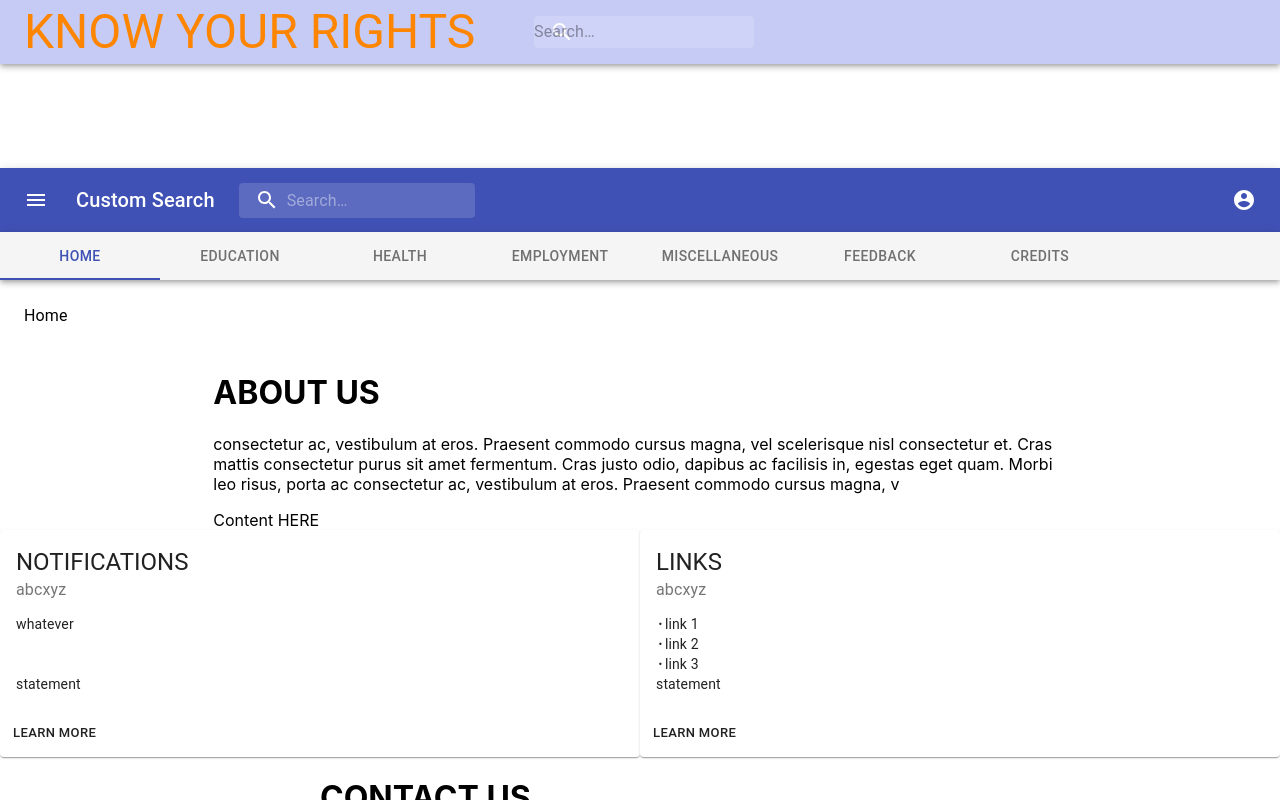
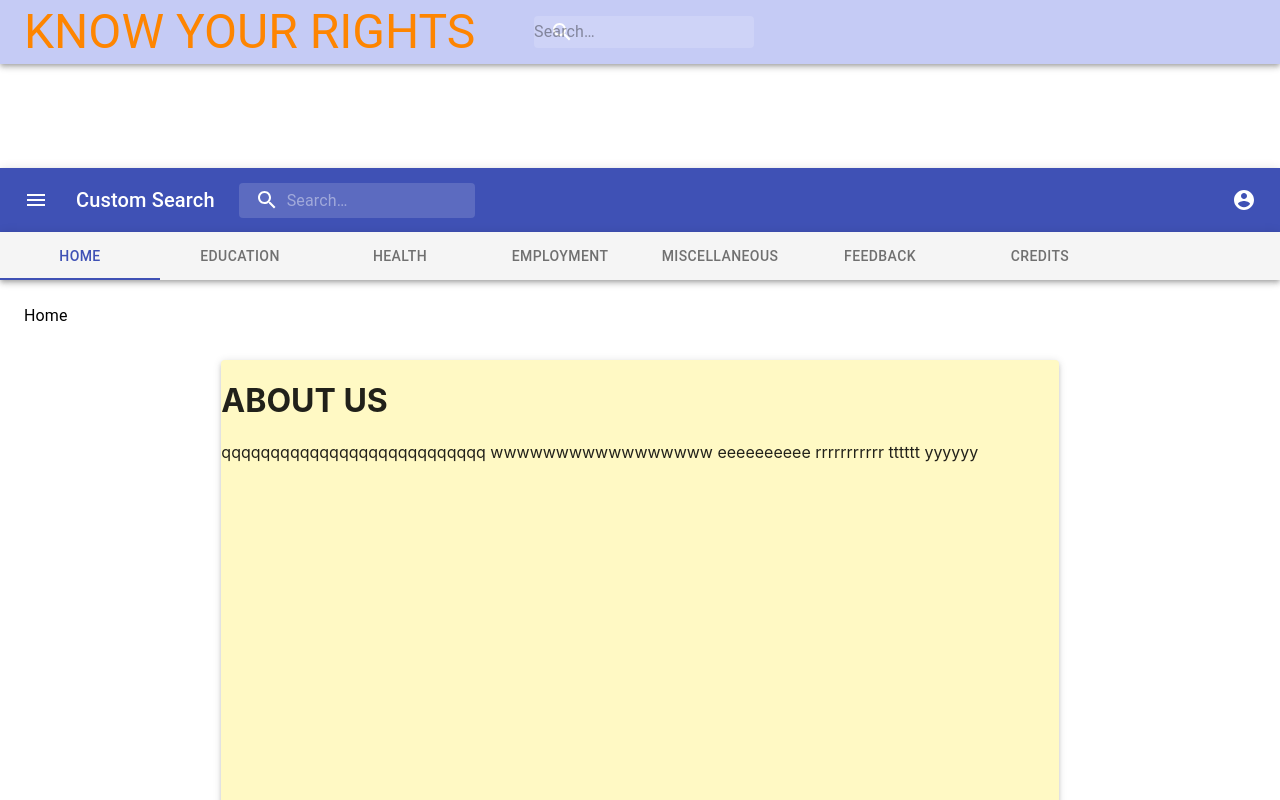
Before and after one commit to amit1066/kyr, a React (Create React App) app: page / in a window 1280 px wide. Shown: the top 800 px of the page. Built offline with nearby package versions, Linux system fonts and the light colour scheme.

Commit message:
Update About.jsx

```diff
--- a/src/About.jsx
+++ b/src/About.jsx
@@ -1,8 +1,34 @@
 import React from 'react';
+import { makeStyles } from '@material-ui/core/styles';
+import Paper from '@material-ui/core/Paper';
+import { yellow} from '@material-ui/core/colors';
 
-class About extends React.Component{
-    render(){
-        return(<><h1>ABOUT US</h1><p> consectetur ac, vestibulum at eros. Praesent commodo cursus magna, vel scelerisque nisl consectetur et. Cras mattis consectetur purus sit amet fermentum. Cras justo odio, dapibus ac facilisis in, egestas eget quam. Morbi leo risus, porta ac consectetur ac, vestibulum at eros. Praesent commodo cursus magna, v</p></>);
-    }
+const useStyles = makeStyles((theme) => ({
+  root: {
+    display: 'flex',
+    flexWrap: 'wrap',
+    '& > *': {
+      margin: theme.spacing(1),
+      width: theme.spacing(1600),
+      height: theme.spacing(80),
+
+    },
+  },
+  yellowPaper: {
+    backgroundColor: yellow[100]
+  },
+}));
+
+export default function SimplePaper() {
+  const classes = useStyles();
+
+  return (
+    <div className={classes.root}>
+
+      <Paper elevation={3} className={classes.yellowPaper} >
+          <h1>ABOUT US</h1>
+          <p>qqqqqqqqqqqqqqqqqqqqqqqqqqq wwwwwwwwwwwwwwwww eeeeeeeeee rrrrrrrrrrr tttttt yyyyyy</p>
+      </Paper>
+    </div>
+  );
 }
-export default About;
```
